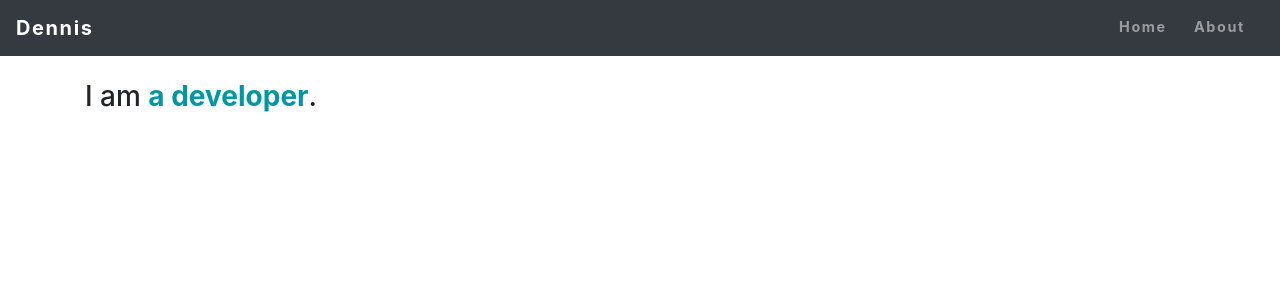
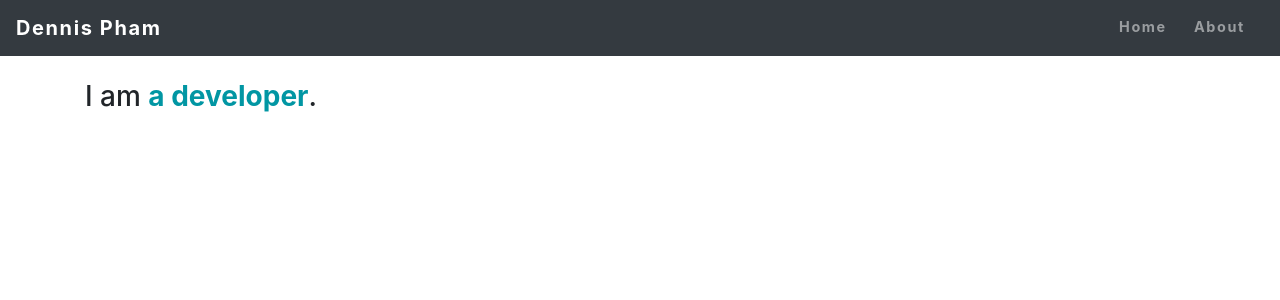
Before and after one commit to Den4200/dennispham.me, a Django app: page / in a window 1280 px wide. Shown: the top 300 px of the page. Run offline with Django 3.2, Linux system fonts and the light colour scheme; some libraries are stand-ins or nearby versions.

Commit message:
include full name

```diff
--- a/portfolio/templates/portfolio/base.html
+++ b/portfolio/templates/portfolio/base.html
@@ -16,7 +16,7 @@
 
 <body>
     <nav class="navbar navbar-expand-md navbar-dark bg-dark sticky-top">
-        <a class="navbar-brand" href="/">Dennis</a>
+        <a class="navbar-brand" href="/">Dennis Pham</a>
 
         <button class="navbar-toggler" type="button" data-toggle="collapse" data-target="#navbarResponsive">
             <span class="navbar-toggler-icon"></span>
```
